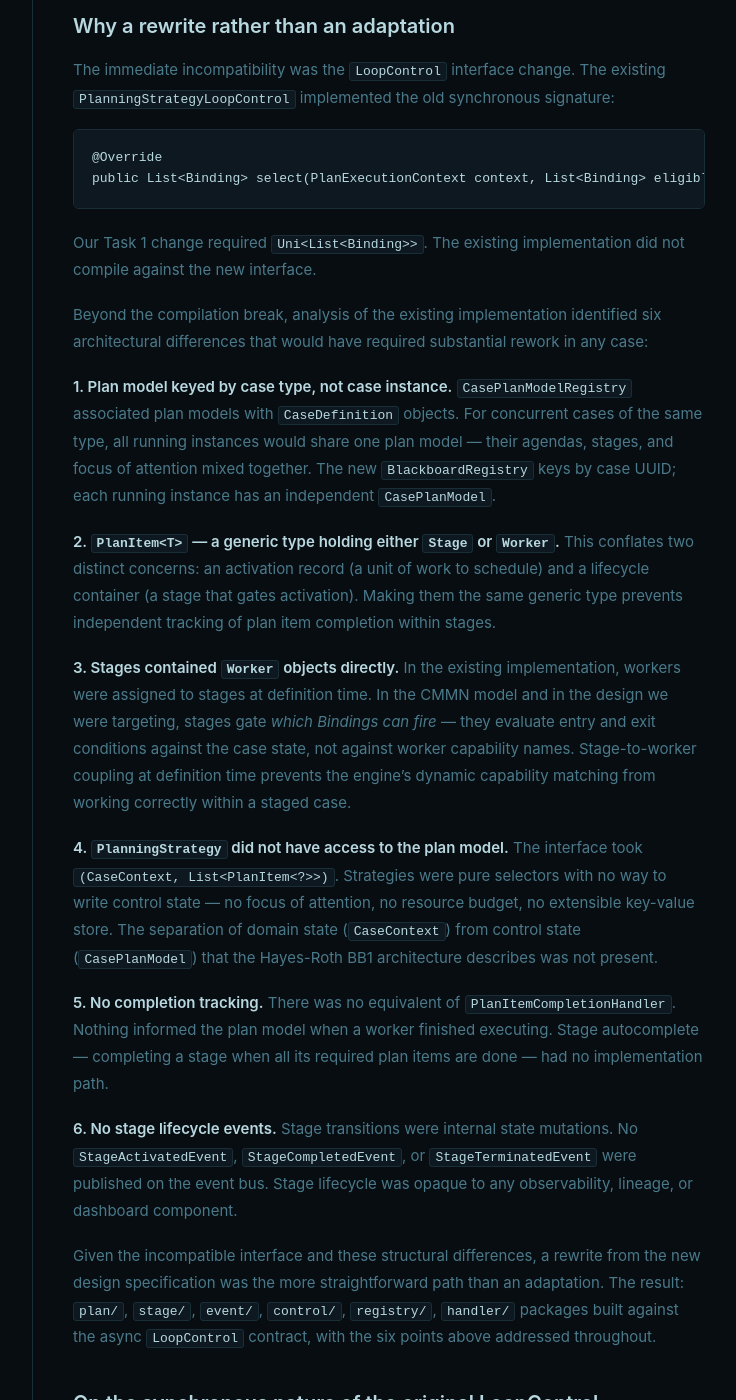
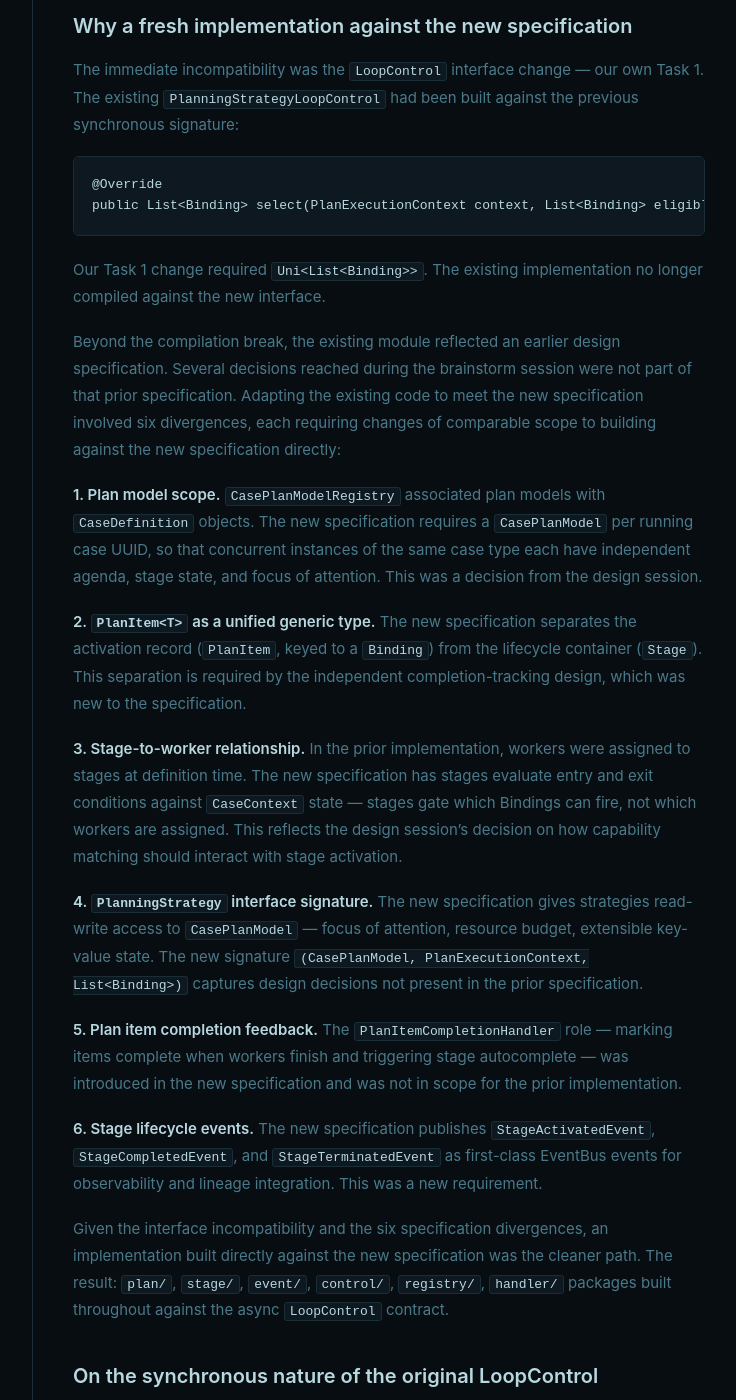
Before and after one commit to mdproctor/casehub, a Jekyll site: the page built from docs/_posts/2026-04-20-mdp01-blackboard-research-design-build.md, in a window 1280 px wide and 1400 px high, scrolled down 1077 px. Shown: the whole window, without its empty margins (277-1013 px from the left). Built offline with Jekyll 4.4.1, drawn with Linux system fonts in a browser that asks for light colours.

Commit message:
docs: revise blog entries — collegial language, spec-divergence framing throughout

````diff
--- a/docs/_posts/2026-04-20-mdp01-blackboard-research-design-build.md
+++ b/docs/_posts/2026-04-20-mdp01-blackboard-research-design-build.md
@@ -38,10 +38,11 @@ Task 2 — Maven module setup — surfaced something worth noting: a
 implementation was already in place: generic `PlanItem<T>`, stages containing
 workers directly, `CasePlanModelRegistry`, `SubCase`.
 
-## Why a rewrite rather than an adaptation
+## Why a fresh implementation against the new specification
 
-The immediate incompatibility was the `LoopControl` interface change. The
-existing `PlanningStrategyLoopControl` implemented the old synchronous signature:
+The immediate incompatibility was the `LoopControl` interface change — our own
+Task 1. The existing `PlanningStrategyLoopControl` had been built against the
+previous synchronous signature:
 
 ```java
 @Override
@@ -49,52 +50,51 @@ public List<Binding> select(PlanExecutionContext context, List<Binding> eligible
 ```
 
 Our Task 1 change required `Uni<List<Binding>>`. The existing implementation
-did not compile against the new interface.
+no longer compiled against the new interface.
 
-Beyond the compilation break, analysis of the existing implementation identified
-six architectural differences that would have required substantial rework in any
-case:
+Beyond the compilation break, the existing module reflected an earlier design
+specification. Several decisions reached during the brainstorm session were not
+part of that prior specification. Adapting the existing code to meet the new
+specification involved six divergences, each requiring changes of comparable
+scope to building against the new specification directly:
 
-**1. Plan model keyed by case type, not case instance.** `CasePlanModelRegistry`
-associated plan models with `CaseDefinition` objects. For concurrent cases of
-the same type, all running instances would share one plan model — their agendas,
-stages, and focus of attention mixed together. The new `BlackboardRegistry` keys
-by case UUID; each running instance has an independent `CasePlanModel`.
+**1. Plan model scope.** `CasePlanModelRegistry` associated plan models with
+`CaseDefinition` objects. The new specification requires a `CasePlanModel`
+per running case UUID, so that concurrent instances of the same case type each
+have independent agenda, stage state, and focus of attention. This was a
+decision from the design session.
 
-**2. `PlanItem<T>` — a generic type holding either `Stage` or `Worker`.** This
-conflates two distinct concerns: an activation record (a unit of work to schedule)
-and a lifecycle container (a stage that gates activation). Making them the same
-generic type prevents independent tracking of plan item completion within stages.
+**2. `PlanItem<T>` as a unified generic type.** The new specification separates
+the activation record (`PlanItem`, keyed to a `Binding`) from the lifecycle
+container (`Stage`). This separation is required by the independent
+completion-tracking design, which was new to the specification.
 
-**3. Stages contained `Worker` objects directly.** In the existing implementation,
-workers were assigned to stages at definition time. In the CMMN model and in the
-design we were targeting, stages gate *which Bindings can fire* — they evaluate
-entry and exit conditions against the case state, not against worker capability
-names. Stage-to-worker coupling at definition time prevents the engine's dynamic
-capability matching from working correctly within a staged case.
+**3. Stage-to-worker relationship.** In the prior implementation, workers were
+assigned to stages at definition time. The new specification has stages evaluate
+entry and exit conditions against `CaseContext` state — stages gate which
+Bindings can fire, not which workers are assigned. This reflects the design
+session's decision on how capability matching should interact with stage activation.
 
-**4. `PlanningStrategy` did not have access to the plan model.** The interface
-took `(CaseContext, List<PlanItem<?>>)`. Strategies were pure selectors with no
-way to write control state — no focus of attention, no resource budget, no
-extensible key-value store. The separation of domain state (`CaseContext`) from
-control state (`CasePlanModel`) that the Hayes-Roth BB1 architecture describes
-was not present.
+**4. `PlanningStrategy` interface signature.** The new specification gives
+strategies read-write access to `CasePlanModel` — focus of attention, resource
+budget, extensible key-value state. The new signature
+`(CasePlanModel, PlanExecutionContext, List<Binding>)` captures design decisions
+not present in the prior specification.
 
-**5. No completion tracking.** There was no equivalent of `PlanItemCompletionHandler`.
-Nothing informed the plan model when a worker finished executing. Stage autocomplete
-— completing a stage when all its required plan items are done — had no
-implementation path.
+**5. Plan item completion feedback.** The `PlanItemCompletionHandler` role —
+marking items complete when workers finish and triggering stage autocomplete —
+was introduced in the new specification and was not in scope for the prior
+implementation.
 
-**6. No stage lifecycle events.** Stage transitions were internal state mutations.
-No `StageActivatedEvent`, `StageCompletedEvent`, or `StageTerminatedEvent` were
-published on the event bus. Stage lifecycle was opaque to any observability,
-lineage, or dashboard component.
+**6. Stage lifecycle events.** The new specification publishes
+`StageActivatedEvent`, `StageCompletedEvent`, and `StageTerminatedEvent` as
+first-class EventBus events for observability and lineage integration. This
+was a new requirement.
 
-Given the incompatible interface and these structural differences, a rewrite from
-the new design specification was the more straightforward path than an adaptation.
-The result: `plan/`, `stage/`, `event/`, `control/`, `registry/`, `handler/`
-packages built against the async `LoopControl` contract, with the six points
-above addressed throughout.
+Given the interface incompatibility and the six specification divergences, an
+implementation built directly against the new specification was the cleaner
+path. The result: `plan/`, `stage/`, `event/`, `control/`, `registry/`,
+`handler/` packages built throughout against the async `LoopControl` contract.
 
 ## On the synchronous nature of the original LoopControl
 
````
Also changed, not shown: docs/_posts/2026-04-09-mdp04-two-casehubs-one-design.md (+3 -3 lines), docs/_posts/2026-04-14-mdp01-phase1-into-casehub-engine.md (+1 -1 lines), docs/_posts/2026-04-15-mdp01-resilience-diff-provenance-persistence.md (+1 -1 lines), docs/_posts/2026-04-16-mdp02-the-dedup-wasnt-broken.md (+1 -1 lines).
